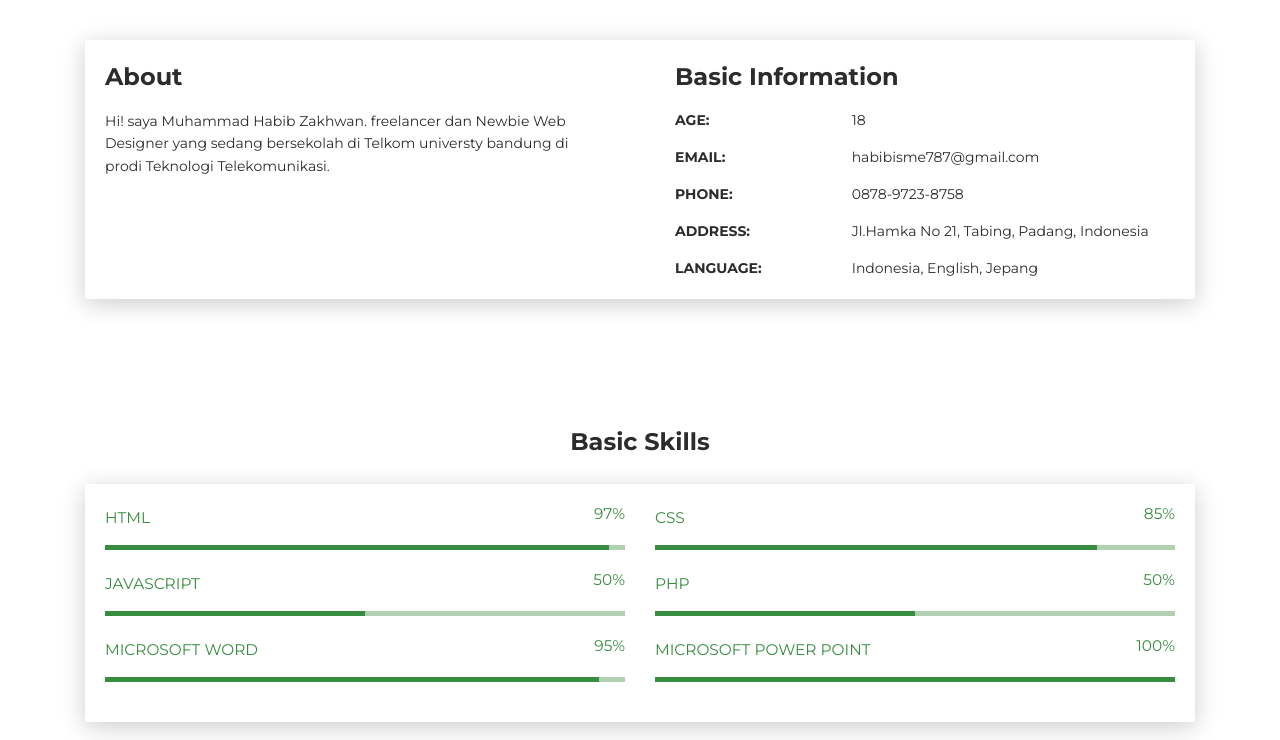
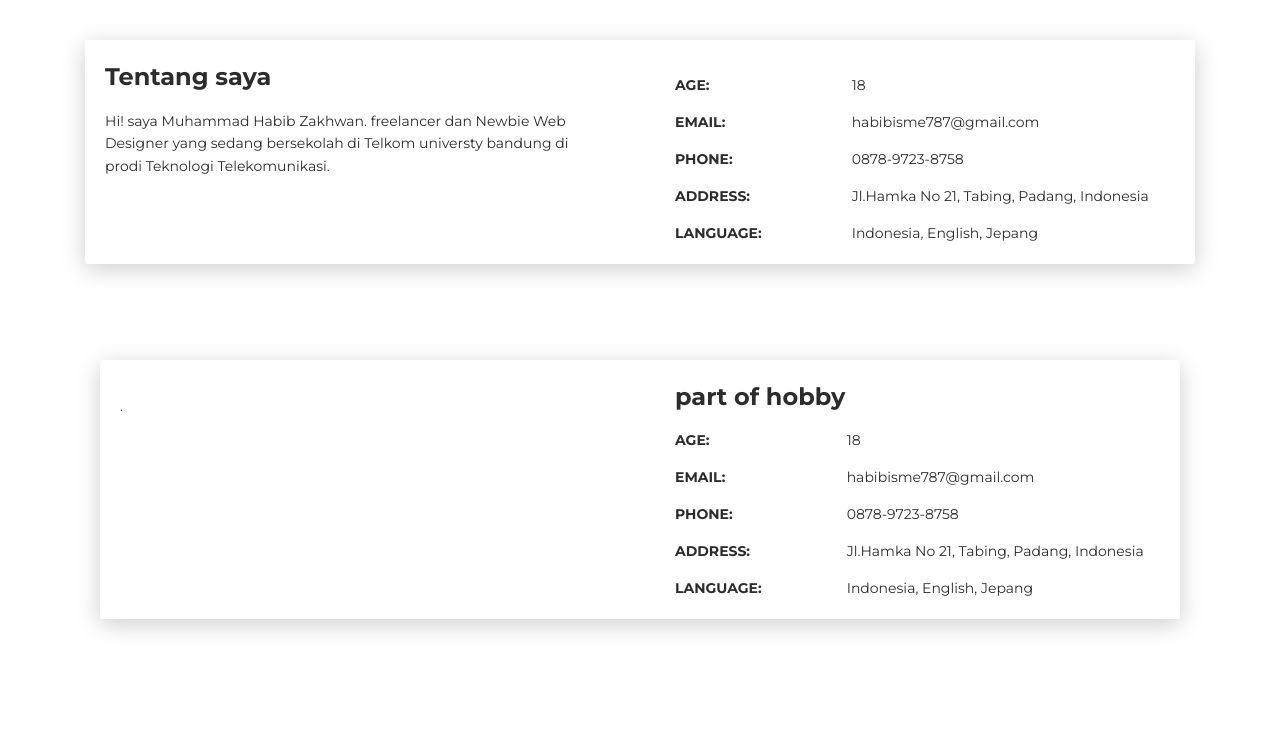
Before and after one commit to Wanzzrghh/wanza787.github.io, a plain HTML site: page pukun/cv_wanza.html in a window 1280 px wide. Shown: the part 580-1320 px from the top of the page. Drawn offline with Linux system fonts and the light colour scheme.

Commit message:
ada beberapa perubahan data

```diff
--- a/pukun/cv_wanza.html
+++ b/pukun/cv_wanza.html
@@ -83,7 +83,7 @@
                         <div class="row">
                             <div class="col-lg-6 col-md-12">
                                 <div class="card-body">
-                                    <div class="h4 mt-0 title">About</div>
+                                    <div class="h4 mt-0 title">Tentang saya</div>
                                     <p>Hi! saya Muhammad Habib Zakhwan. freelancer dan Newbie Web Designer yang sedang bersekolah di Telkom universty bandung di prodi Teknologi Telekomunikasi.</p>
                                     <p>
 
@@ -92,7 +92,50 @@
                             </div>
                             <div class="col-lg-6 col-md-12">
                                 <div class="card-body">
-                                    <div class="h4 mt-0 title">Basic Information</div>
+                                    <div class="h4 mt-0 title"></div>
+                                    <div class="row">
+                                        <div class="col-sm-4"><strong class="text-uppercase">Age:</strong></div>
+                                        <div class="col-sm-8">18</div>
+                                    </div>
+                                    <div class="row mt-3">
+                                        <div class="col-sm-4"><strong class="text-uppercase">Email:</strong></div>
+                                        <div class="col-sm-8">habibisme787@gmail.com</div>
+                                    </div>
+                                    <div class="row mt-3">
+                                        <div class="col-sm-4"><strong class="text-uppercase">Phone:</strong></div>
+                                        <div class="col-sm-8">0878-9723-8758</div>
+                                    </div>
+                                    <div class="row mt-3">
+                                        <div class="col-sm-4"><strong class="text-uppercase">Address:</strong></div>
+                                        <div class="col-sm-8">Jl.Hamka No 21, Tabing, Padang, Indonesia</div>
+                                    </div>
+                                    <div class="row mt-3">
+                                        <div class="col-sm-4"><strong class="text-uppercase">Language:</strong></div>
+                                        <div class="col-sm-8">Indonesia, English, Jepang</div>
+                                    </div>
+                                </div>
+                            </div>
+                        </div>
+                    </div>
+
+
+
+                    <div class="section" id="about">
+                        <div class="container">
+                            <div class="card" data-aos="fade-up" data-aos-offset="10">
+                                <div class="row">
+                                    <div class="col-lg-6 col-md-12">
+                                        <div class="card-body">
+                                            <div class="h4 mt-0 title"></div>
+                                            <p>.</p>
+                                            <p>
+
+                                            </p>
+                                        </div>
+                                    </div>
+                                    <div class="col-lg-6 col-md-12">
+                                        <div class="card-body">
+                                            <div class="h4 mt-0 title">part of hobby</div>
                                             <div class="row">
                                                 <div class="col-sm-4"><strong class="text-uppercase">Age:</strong></div>
                                                 <div class="col-sm-8">18</div>
```
Also changed, not shown: index.html (+1 -1 lines). Lines whose indentation alone changed are shown as unchanged.
